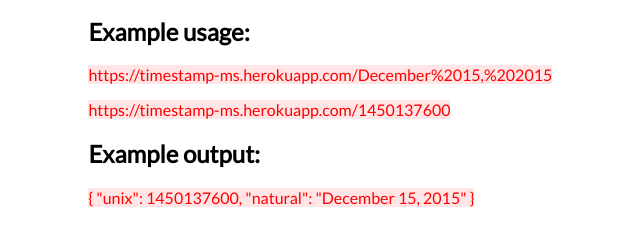
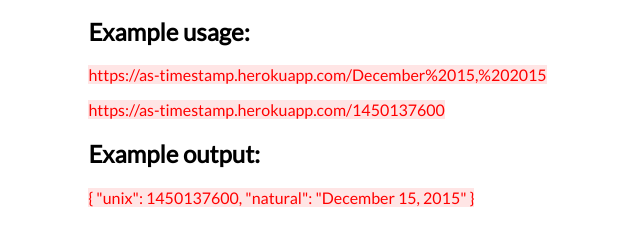
Before and after one commit to amit-s/timestamp, a website: page public/index.html in a window 1280 px wide. Shown: the part 202-441 px from the top of the page, 46-686 px from the left. Drawn offline with Linux system fonts and the light colour scheme.

Commit message:
Update index.html to reflect accurate app address in usage example

```diff
--- a/public/index.html
+++ b/public/index.html
@@ -17,8 +17,8 @@
 	</ol>
 
 	<h2>Example usage:</h2>
-	<p class="usage"><span class="usagebg">https://timestamp-ms.herokuapp.com/December%2015,%202015</span></p>
-	<p class="usage"><span class="usagebg">https://timestamp-ms.herokuapp.com/1450137600</span></p>
+	<p class="usage"><span class="usagebg">https://as-timestamp.herokuapp.com/December%2015,%202015</span></p>
+	<p class="usage"><span class="usagebg">https://as-timestamp.herokuapp.com/1450137600</span></p>
 
 	<h2>Example output:</h2>
 	<p class="usage"><span class="usagebg">{ "unix": 1450137600, "natural": "December 15, 2015" }</span></p>
```
Also changed, not shown: 1 other file.
